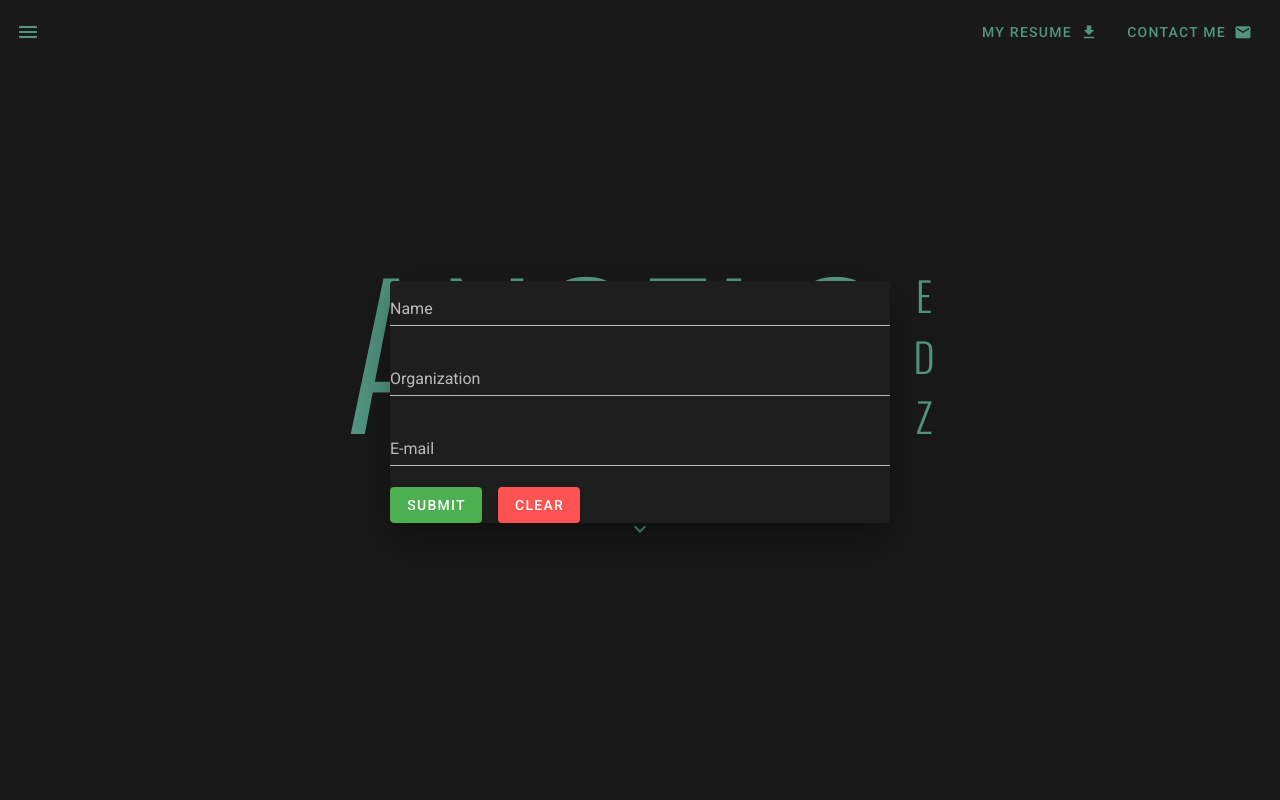
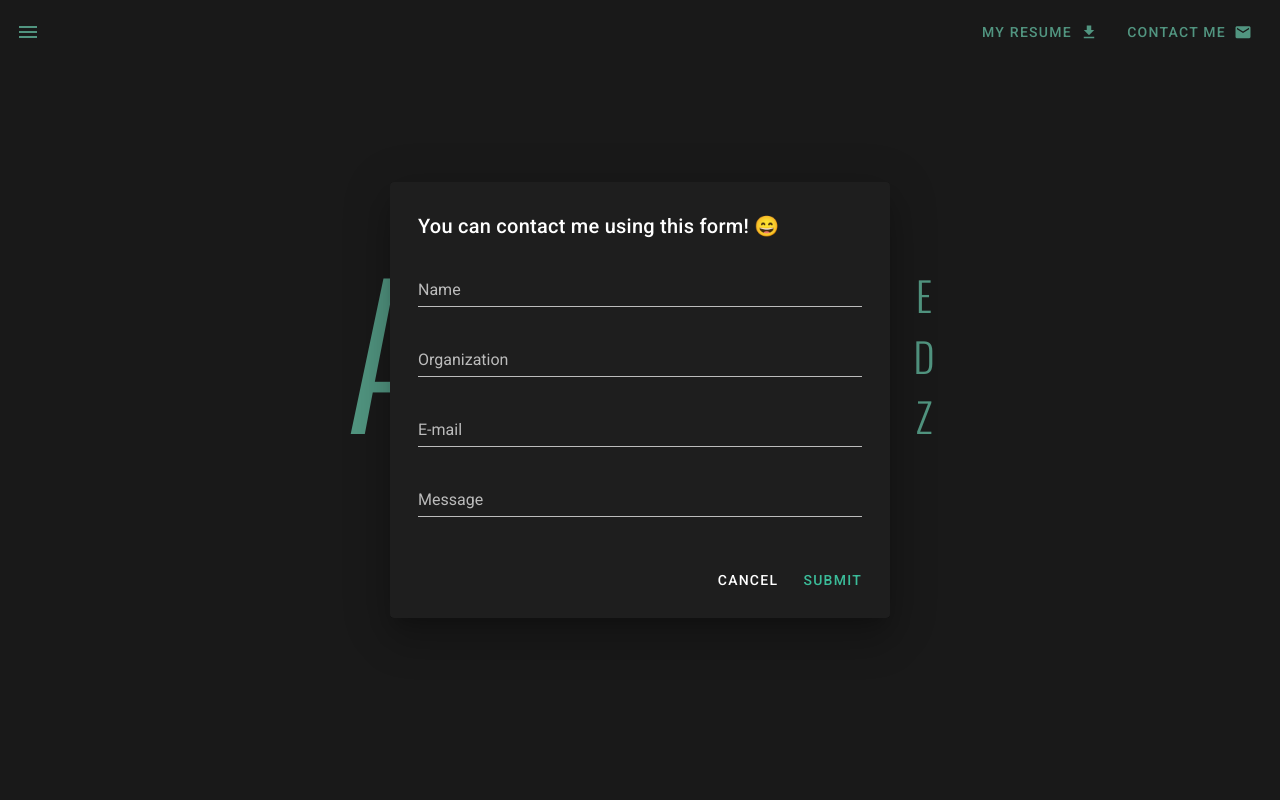
Before and after one commit to user4302/angeloedz, a Vue app: page / in a window 1280 px wide. Both pictures are taken after a click on the button "CONTACT ME". Shown: the top 800 px of the page. Built offline with nearby package versions, Linux system fonts and the light colour scheme.

Commit message:
added contact me form link to netlify

```diff
--- a/public/index.html
+++ b/public/index.html
@@ -15,5 +15,12 @@
     </noscript>
     <div id="app"></div>
     <!-- built files will be auto injected -->
+    <!--dummy form so netlify knows what's coming-->
+    <form name="contact-speaker" netlify netlify-honeypot="bot-field" hidden>
+      <input type="text" name="name" />
+      <input type="text" name="email" />
+      <textarea name="message"></textarea>
+      <input type="text" name="speaker" />
+    </form>
   </body>
 </html>
--- a/src/components/ContactMe.vue
+++ b/src/components/ContactMe.vue
@@ -12,54 +12,84 @@
       </template>
 
       <v-card>
-        <v-form ref="form" v-model="valid" lazy-validation>
+        <form
+          ref="form"
+          name="contact-speaker"
+          method="POST"
+          data-netlify="true"
+          data-netlify-honeypot="bot-field"
+          @submit.prevent="handleSubmit"
+          lazy-validation
+        >
+          <input type="hidden" name="form-name" value="ask-question" />
+          <TwoDialogButtons
+            title="You can contact me using this form! 😄"
+            @cancel="$emit('cancel')"
+          >
             <v-text-field
-            v-model="name"
+              v-model="form.name"
               :rules="nameRules"
               label="Name"
               required
             ></v-text-field>
 
             <v-text-field
-            v-model="organization"
+              v-model="form.organization"
               :rules="organizationRules"
               label="Organization"
               required
             ></v-text-field>
 
             <v-text-field
-            v-model="email"
+              v-model="form.email"
               :rules="emailRules"
               label="E-mail"
               required
             ></v-text-field>
 
-          <v-btn
+            <v-text-field
+              v-model="form.message"
+              :rules="messageRules"
+              label="Message"
+              required
+            ></v-text-field>
+          </TwoDialogButtons>
+
+          <!-- <v-btn
             :disabled="!valid"
             color="success"
             class="mr-4"
             @click="validate"
           >
             Submit
-          </v-btn>
+          </v-btn> -->
 
-          <v-btn color="error" class="mr-4" @click="reset"> Clear </v-btn>
-        </v-form>
+          <!-- <v-btn color="error" class="mr-4" @click="reset"> Clear </v-btn> -->
+
+          <!-- <TwoDialogButtons title="Send a message" @cancel="$emit('cancel')" /> -->
+        </form>
       </v-card>
     </v-dialog>
   </div>
 </template>
 
 <script>
+import TwoDialogButtons from "@/components/TwoDialogButtons";
+import axios from "axios";
 export default {
+  components: { TwoDialogButtons },
   data: () => ({
     dialog: false,
     valid: true,
+    form: {
       name: "",
       organization: "",
+      email: "",
+      message: "",
+    },
     nameRules: [(v) => !!v || "Name is required"],
-    organizationRules: [(v) => !!v || "Name is required"],
-    email: "",
+    organizationRules: [(v) => !!v || "Organization is required"],
+    messageRules: [(v) => !!v || "Message is required"],
     emailRules: [
       (v) => !!v || "E-mail is required",
       (v) => /.+@.+\..+/.test(v) || "E-mail must be valid",
@@ -76,6 +106,34 @@ export default {
     resetValidation() {
       this.$refs.form.resetValidation();
     },
+    resetForm() {
+      this.$set(this.form, "name", "");
+      this.$set(this.form, "organization", "");
+      this.$set(this.form, "email", "");
+      this.$set(this.form, "message", "");
+    },
+    encode(data) {
+      return Object.keys(data)
+        .map(
+          (key) => `${encodeURIComponent(key)}=${encodeURIComponent(data[key])}`
+        )
+        .join("&");
+    },
+    handleSubmit() {
+      const axiosConfig = {
+        header: { "Content-Type": "application/x-www-form-urlencoded" },
+      };
+      this.form.speaker = this.speaker.name;
+      axios.post(
+        "/",
+        this.encode({
+          "form-name": "contact-speaker",
+          ...this.form,
+        }),
+        axiosConfig
+      );
+      this.resetForm();
+    },
   },
   watch: {
     dialog: function () {
```
Lines whose indentation alone changed are shown as unchanged.
